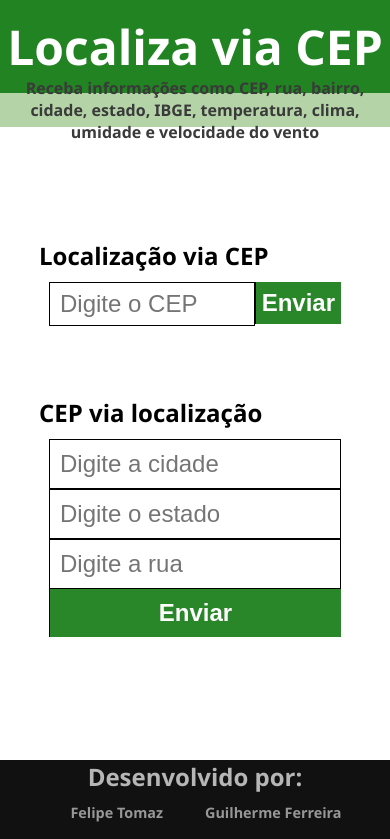
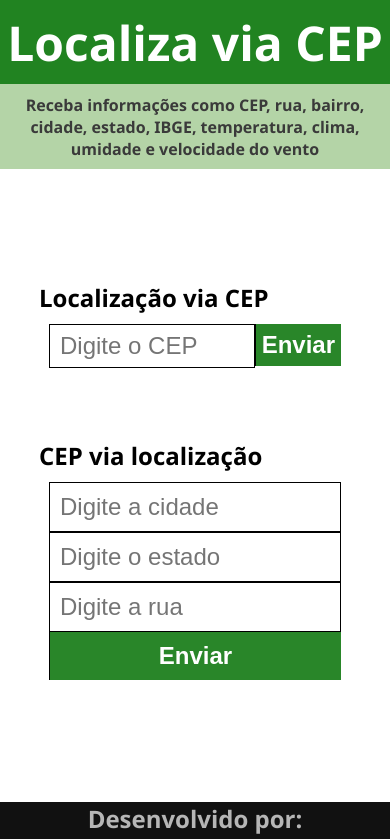
Before and after one commit to Felpopinho/Viacep-OpenWeather, a plain HTML site: page index.html in a window 390 px wide. Shown: the top 839 px of the page. Drawn offline with Linux system fonts and the light colour scheme.

Commit message:
all commit

```diff
--- a/style.css
+++ b/style.css
@@ -20,6 +20,8 @@ header h2{
     color: rgb(58, 58, 58);
     font-size: clamp(1rem, 1.5vw, 2rem);
     text-align: center;
+    width: 100%;
+    padding: 0 10px;
 }
 .header{
     height: 11vh;
@@ -264,6 +266,15 @@ footer p{
 }
 
 @media screen and (max-width:1200px) {
+    header{
+        height: 20vh
+    }
+    .header{
+        height: 11vh;
+    }
+    .desc{
+        height: 9vh;
+    }
     .processo{
         flex-direction: column;
         align-items: center;
@@ -312,3 +323,18 @@ footer p{
         grid-column: 1/3;
     }
 }
+@media screen and (max-width:626px) {
+    .navHistorico{
+        flex-direction: column;
+        align-items: center;
+    }
+    .header{
+        height: 10vh;
+    }
+    .desc{
+        height: 10vh;
+    }
+    .resultadoClima_container, .resultadoCepGrid, #resultadoCepGrid{
+        border-radius: 0;
+    }
+}
```
